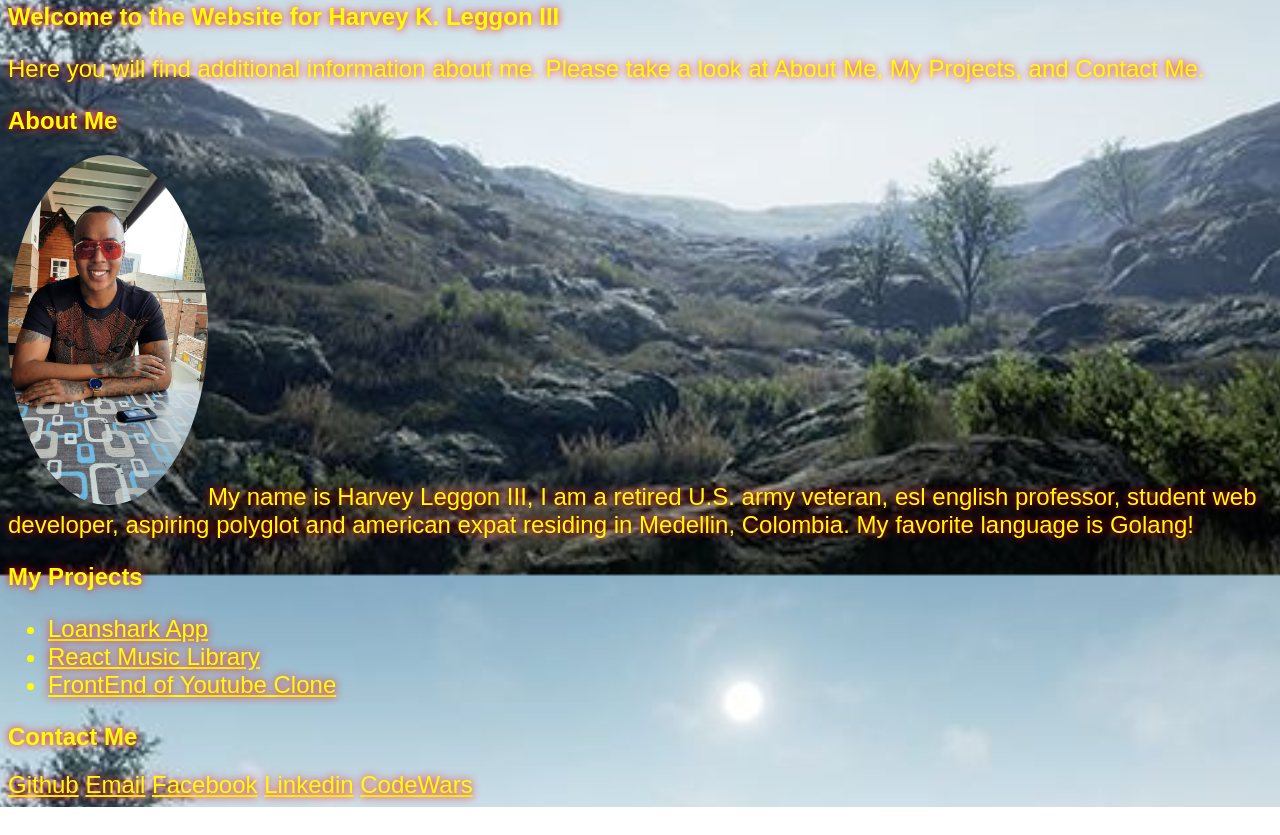
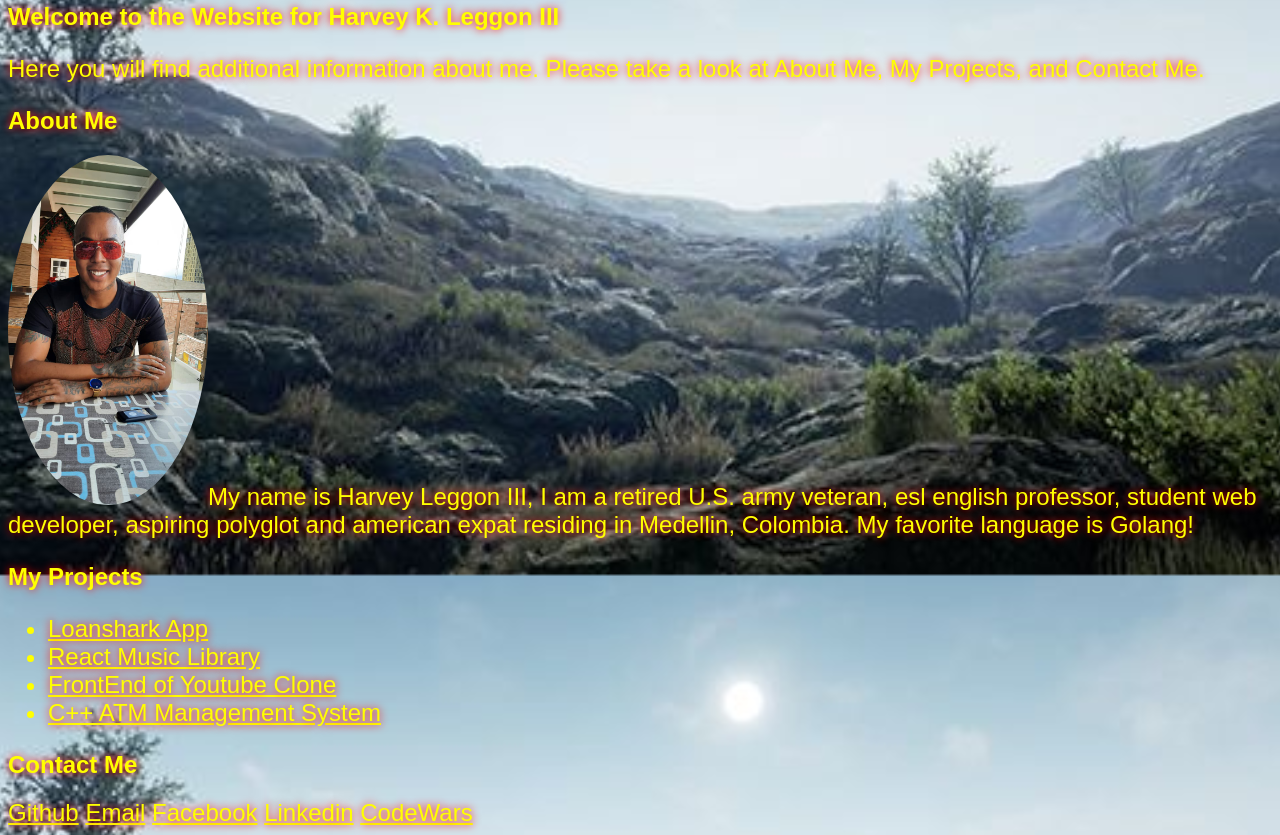
Before and after one commit to hkl-iii/hkl-iii.github.io, a plain HTML site: page index.html in a window 1280 px wide. Shown: the part 225-1060 px from the top of the page. Before the commit the page ends 1032 px from the top, so only its background shows below. Drawn offline with Linux system fonts and the light colour scheme.

Commit message:
added C++ mini project to my projects

```diff
--- a/index.html
+++ b/index.html
@@ -55,6 +55,7 @@
         <li><a href='https://github.com/hkl-iii/loanshark_app' target="_blank">Loanshark App</a></li>
         <li><a href='https://github.com/hkl-iii/music_library' target="_blank">React Music Library</a></li>
         <li><a href='https://github.com/hkl-iii/react-youtube-clone' target="_blank">FrontEnd of Youtube Clone</a></li>
+        <li><a href='https://github.com/hkl-iii/atm_management_system' target="_blank">C++ ATM Management System</a></li>
 
     </ul>
 </section>
```
